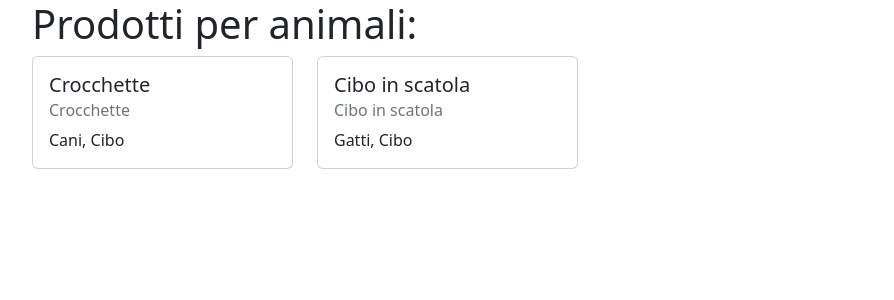
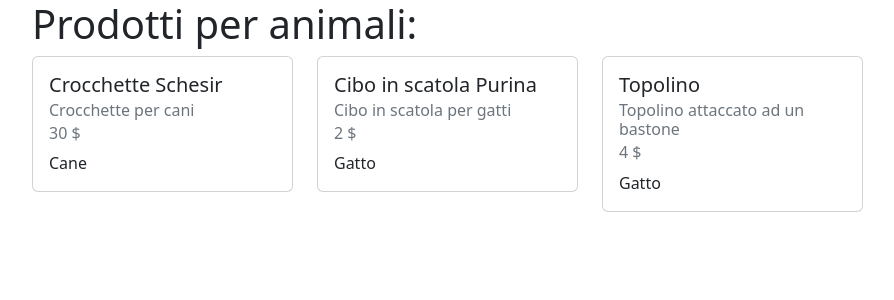
Before and after one commit to Chiararuggi/php-oop-2, a PHP site: page / in a window 1280 px wide. Shown: the top 300 px of the page, without its empty margins (50-944 px from the left). Run offline with PHP 8.4, Linux system fonts and the light colour scheme.

Commit message:
new class for category

```diff
--- /dev/null
+++ b/Modules/Category.php
@@ -0,0 +1,10 @@
+<?php
+class category
+{
+    public $animalName;
+
+    public function __construct($animalName)
+    {
+        $this->animalName = $animalName;
+    }
+}
--- a/Modules/Product.php
+++ b/Modules/Product.php
@@ -1,4 +1,6 @@
 <?php
+
+require_once __DIR__ . '/Category.php';
 
 class product
 {
@@ -7,17 +9,11 @@ class product
     public $category;
     public $price;
 
-    public function __construct($name, $description, array $category, $price)
+    public function __construct($name, $description, category $category, $price)
     {
         $this->name = $name;
         $this->description = $description;
         $this->category = $category;
         $this->price = $price;
     }
-
-    public function getProduct()
-    {
-        return $this->name;
-    }
-
 }
--- a/data.php
+++ b/data.php
@@ -4,17 +4,24 @@ require_once __DIR__ . '/Modules/Product.php';
 
 $products = [
     new product(
-        "Crocchette",
+        "Crocchette Schesir",
         "Crocchette per cani",
-        ["Cani", "Cibo"],
-        19,
+        new category ("Cane"),
+        30,
     ),
 
     new product(
-        "Cibo in scatola",
+        "Cibo in scatola Purina",
         "Cibo in scatola per gatti",
-        ["Gatti", "Cibo"],
-        30,
+        new category ("Gatto"),
+        2,
+    ),
+
+    new product(
+        "Topolino",
+        "Topolino attaccato ad un bastone",
+        new category ("Gatto"),
+        4,
     ),
 
 ];
--- a/index.php
+++ b/index.php
@@ -27,10 +27,13 @@ require __DIR__ . '/data.php';
                                 <?= $product->name ?>
                             </h5>
                             <h6 class="card-subtitle mb-2 text-muted">
-                                <?= $product->name ?>
+                                <?= $product->description ?>
+                            </h6>
+                            <h6 class="card-subtitle mb-2 text-muted">
+                                <?= $product->price ?> $
                             </h6>
                             <p class="card-text">
-                                <?= implode(", ", $product->category) ?>
+                                <?= $product->category->animalName ?>
                             </p>
                         </div>
                     </div>
```
